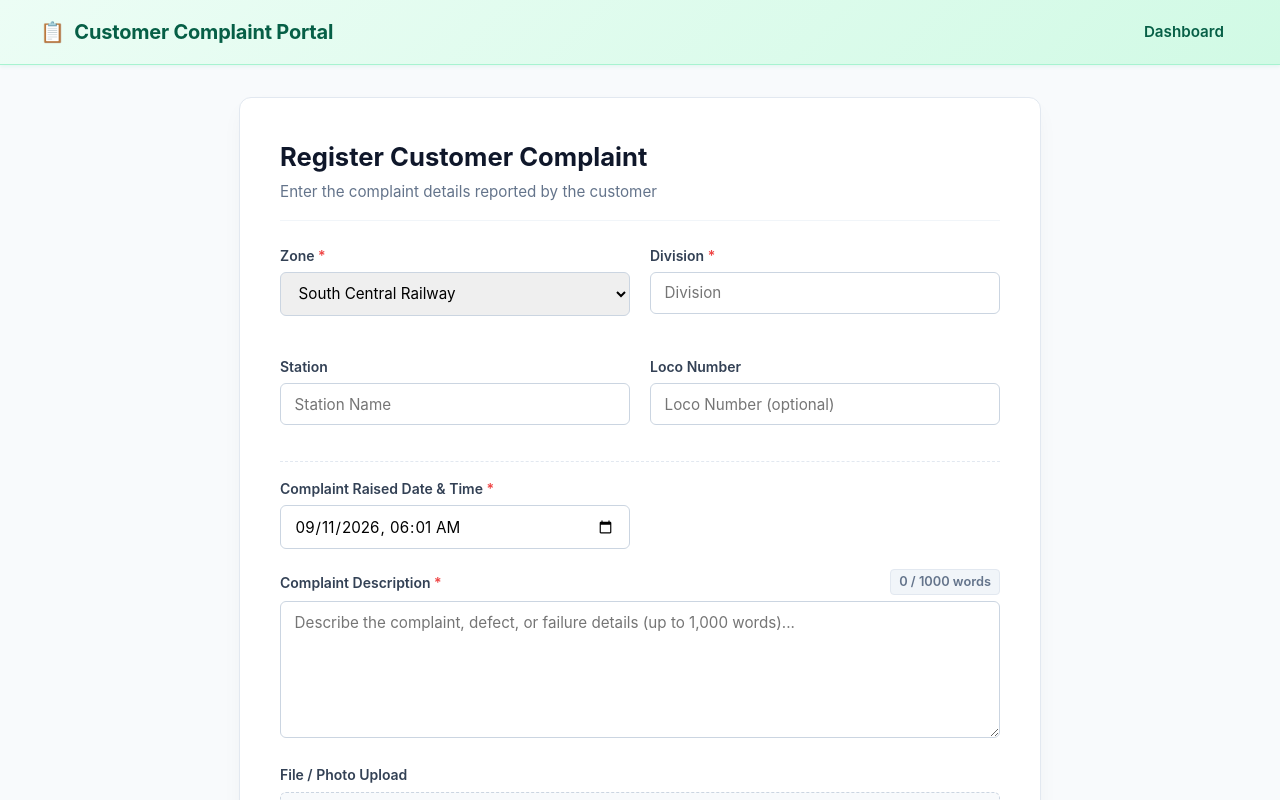
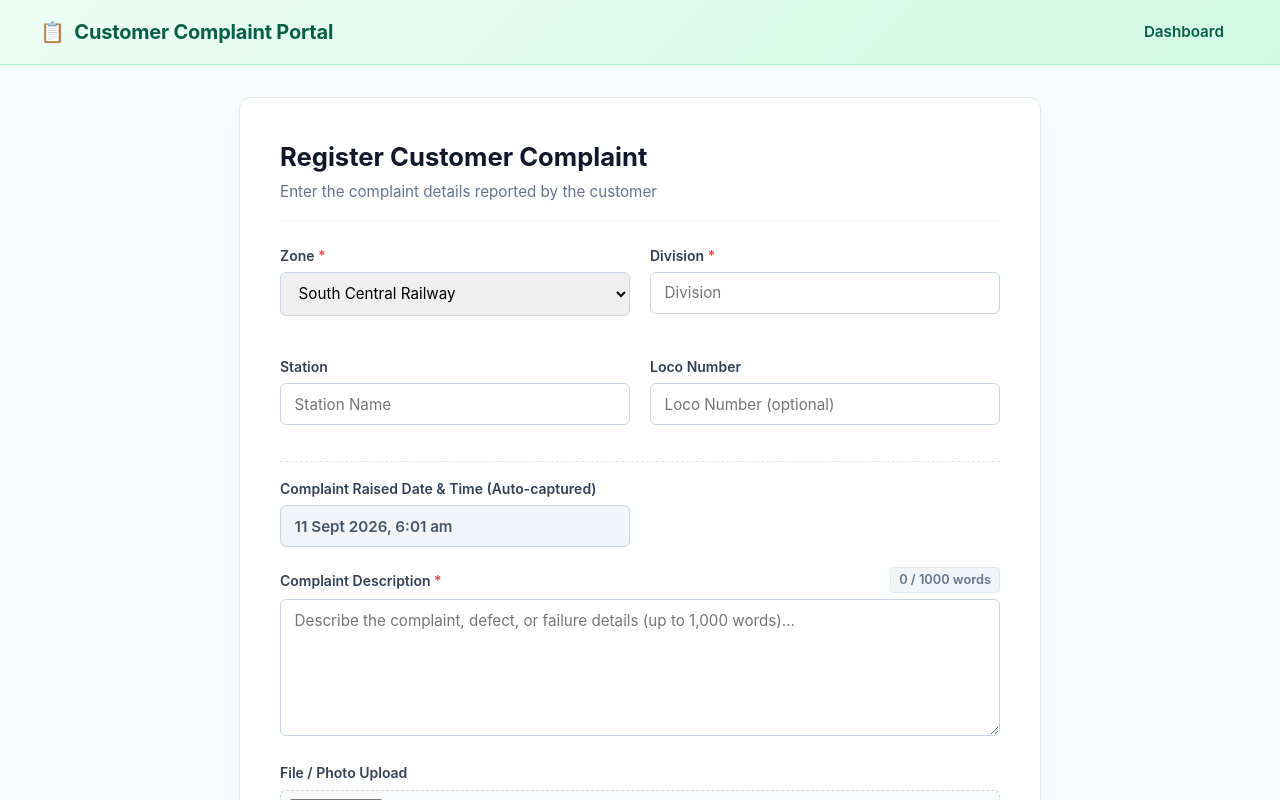
Before and after one commit to Blessy9202133/issue-tracker-app, an Angular app in the folder frontend/: page /create-issue in a window 1280 px wide. Shown: the top 800 px of the page. Built offline with nearby package versions, Linux system fonts and the light colour scheme.

Commit message:
Auto-capture current date and time on complaint creation; lock raised date as read-only and immutable

```diff
--- a/frontend/src/app/components/create-issue/create-issue.component.css
+++ b/frontend/src/app/components/create-issue/create-issue.component.css
@@ -252,3 +252,11 @@
   box-shadow: 0 10px 25px -5px rgba(0, 0, 0, 0.05);
   border: 1px solid #e2e8f0;
 }
+
+.readonly-input {
+  background-color: #f1f5f9;
+  color: #475569;
+  cursor: not-allowed;
+  border-color: #cbd5e1;
+  font-weight: 600;
+}
--- a/frontend/src/app/components/create-issue/create-issue.component.html
+++ b/frontend/src/app/components/create-issue/create-issue.component.html
@@ -84,14 +84,15 @@
           <!-- Raised Date & Initial Assignee -->
           <div class="form-grid">
             <div class="form-group">
-              <label for="issueRaisedDate">Complaint Raised Date & Time <span class="required">*</span></label>
+              <label for="issueRaisedDate">Complaint Raised Date & Time (Auto-captured)</label>
               <input
-                type="datetime-local"
+                type="text"
                 id="issueRaisedDate"
                 name="issueRaisedDate"
-                [(ngModel)]="issueRaisedDate"
-                class="form-control"
-                required
+                [value]="issueRaisedDateDisplay()"
+                class="form-control readonly-input"
+                readonly
+                disabled
               />
             </div>
           </div>
--- a/frontend/src/app/components/create-issue/create-issue.component.ts
+++ b/frontend/src/app/components/create-issue/create-issue.component.ts
@@ -24,7 +24,7 @@ export class CreateIssueComponent implements OnInit {
   station = '';
   locoNumber = '';
   details = '';
-  issueRaisedDate = this.getCurrentDateTimeLocal();
+  issueRaisedDateDisplay = signal<string>(this.formatDateTimeDisplay(new Date()));
   existingPhotos = signal<string[]>([]);
   selectedFiles: File[] = [];
   filePreviews: { name: string; isImage: boolean; previewUrl?: string }[] = [];
@@ -99,7 +99,7 @@ export class CreateIssueComponent implements OnInit {
         this.station = issue.station || '';
         this.locoNumber = issue.locoNumber || '';
         this.details = issue.details || '';
-        this.issueRaisedDate = this.formatDateTimeLocal(issue.issueRaisedDate);
+        this.issueRaisedDateDisplay.set(this.formatDateTimeDisplay(issue.issueRaisedDate));
         this.existingPhotos.set(issue.photos || []);
         this.issueCode.set(issue.issueCode || '');
         this.loadingComplaint.set(false);
@@ -115,19 +115,11 @@ export class CreateIssueComponent implements OnInit {
     });
   }
 
-  getCurrentDateTimeLocal(): string {
-    const now = new Date();
-    const pad = (value: number) => String(value).padStart(2, '0');
-
-    return `${now.getFullYear()}-${pad(now.getMonth() + 1)}-${pad(now.getDate())}T${pad(now.getHours())}:${pad(now.getMinutes())}`;
-  }
-
-  formatDateTimeLocal(dateInput?: string | Date): string {
-    if (!dateInput) return this.getCurrentDateTimeLocal();
+  formatDateTimeDisplay(dateInput?: string | Date): string {
+    if (!dateInput) return new Date().toLocaleString('en-IN', { dateStyle: 'medium', timeStyle: 'short' });
     const d = new Date(dateInput);
-    if (isNaN(d.getTime())) return this.getCurrentDateTimeLocal();
-    const pad = (n: number) => String(n).padStart(2, '0');
-    return `${d.getFullYear()}-${pad(d.getMonth() + 1)}-${pad(d.getDate())}T${pad(d.getHours())}:${pad(d.getMinutes())}`;
+    if (isNaN(d.getTime())) return new Date().toLocaleString('en-IN', { dateStyle: 'medium', timeStyle: 'short' });
+    return d.toLocaleString('en-IN', { dateStyle: 'medium', timeStyle: 'short' });
   }
 
   onFileChange(event: any): void {
@@ -225,7 +217,6 @@ export class CreateIssueComponent implements OnInit {
     formData.append('details', this.details.trim());
     formData.append('station', this.station ? this.station.trim() : '');
     formData.append('locoNumber', this.locoNumber ? this.locoNumber.trim() : '');
-    formData.append('issueRaisedDate', this.issueRaisedDate);
 
     if (this.isEditMode()) {
       formData.append('existingPhotos', JSON.stringify(this.existingPhotos()));
@@ -252,9 +243,7 @@ export class CreateIssueComponent implements OnInit {
         },
       });
     } else {
-      if (!this.issueRaisedDate) {
-        this.issueRaisedDate = this.getCurrentDateTimeLocal();
-      }
+      formData.append('issueRaisedDate', new Date().toISOString());
       formData.append('complaintCategory', 'WAYSIDE');
       this.selectedFiles.forEach((file) => {
         formData.append('photos', file);
@@ -268,7 +257,7 @@ export class CreateIssueComponent implements OnInit {
           this.details = '';
           this.station = '';
           this.locoNumber = '';
-          this.issueRaisedDate = this.getCurrentDateTimeLocal();
+          this.issueRaisedDateDisplay.set(this.formatDateTimeDisplay(new Date()));
           this.selectedFiles = [];
           this.filePreviews = [];
           this.cdr.markForCheck();
--- a/frontend/src/app/components/issue-detail/issue-detail.component.ts
+++ b/frontend/src/app/components/issue-detail/issue-detail.component.ts
@@ -40,7 +40,7 @@ export class IssueDetailComponent implements OnInit, OnDestroy {
   analysisFilePreviews: { name: string; isImage: boolean; previewUrl?: string }[] = [];
   existingAnalysisPhotos: string[] = [];
 
-  complaintTypes = ['Wayside', 'Onboard Side', 'NMS', 'Hardware', 'Other'];
+  complaintTypes = ['NMS', 'Application Related', 'Others'];
 
   private route = inject(ActivatedRoute);
   private issueService = inject(IssueService);
```
Also changed, not shown: 1 other file (tests, documents, lock files or other folders).
